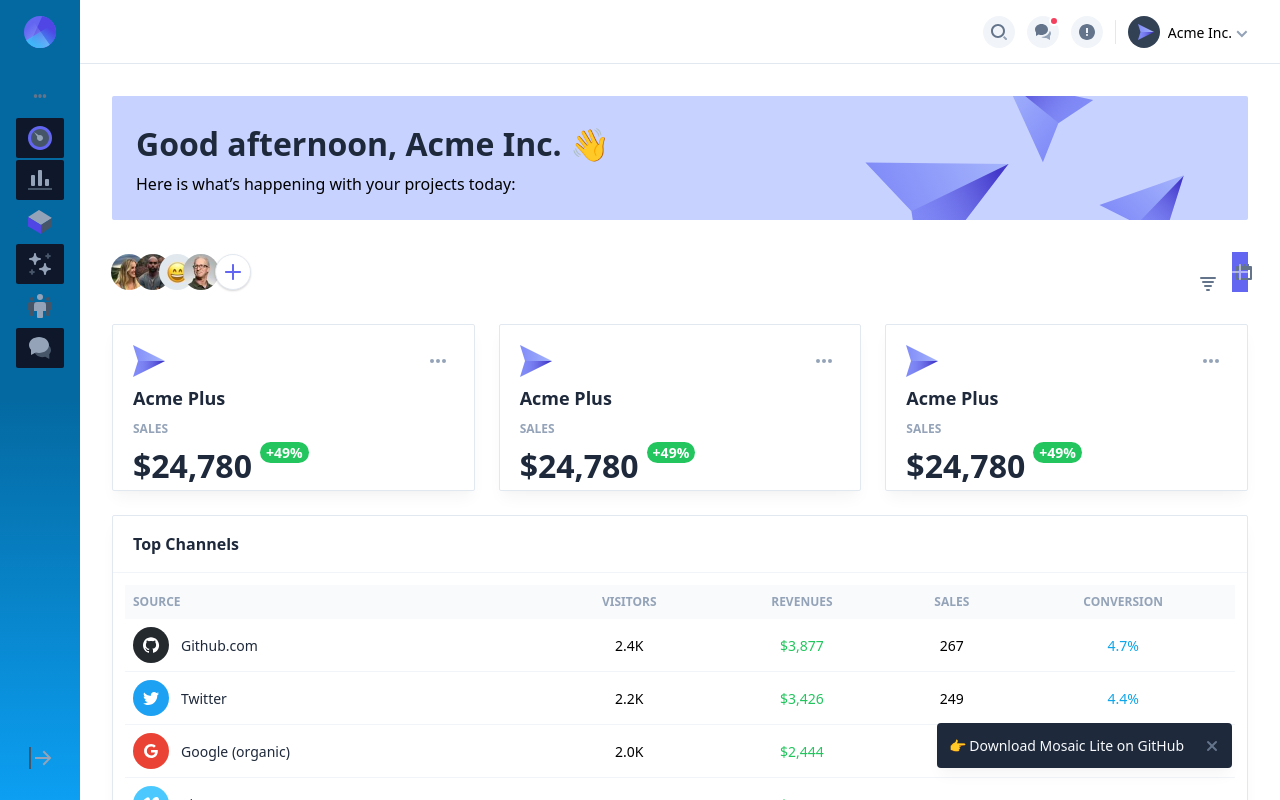
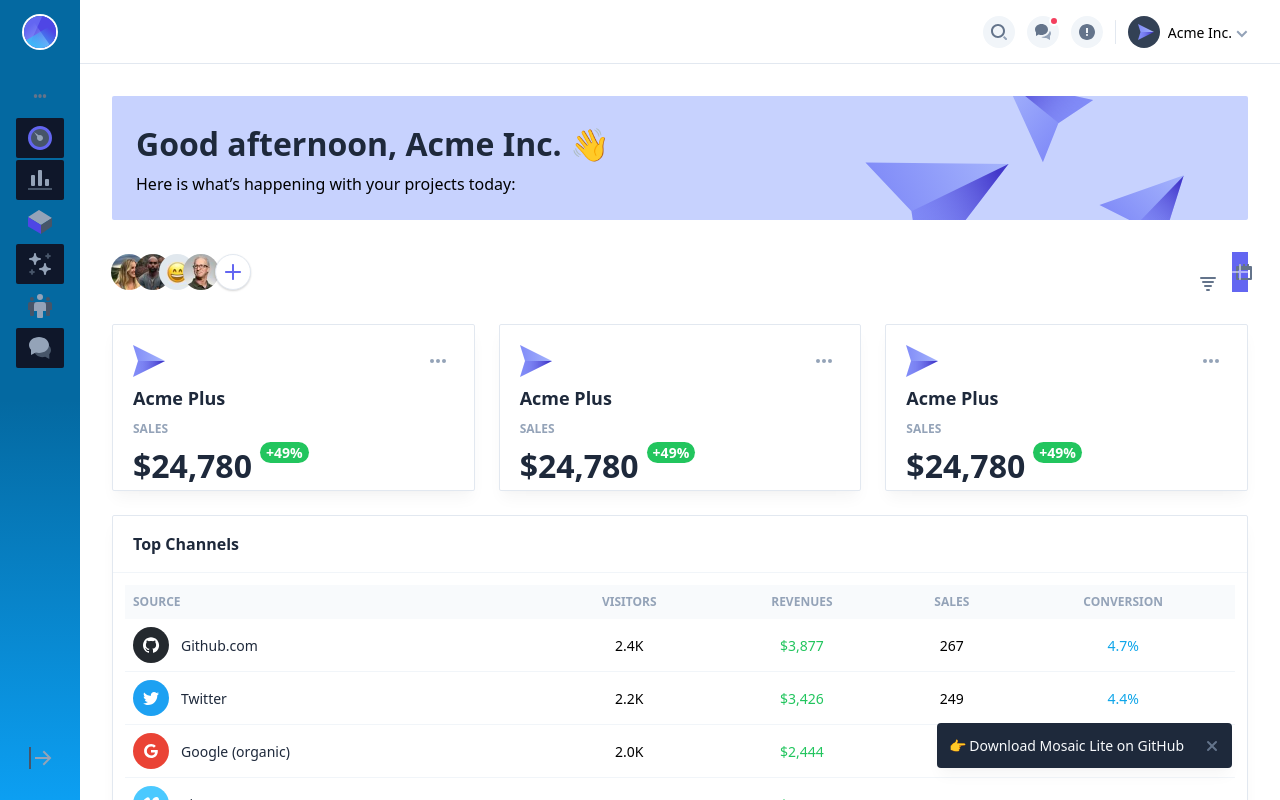
Before and after one commit to mendsalbert/schain, a Next.js app: page /admin/customer/Dashboard in a window 1280 px wide. Built offline with nearby package versions, Linux system fonts and the light colour scheme.

Commit message:
schain ui

```diff
--- a/components/adminPartials/Sidebar.jsx
+++ b/components/adminPartials/Sidebar.jsx
@@ -94,7 +94,11 @@ function Sidebar({ sidebarOpen, setSidebarOpen }) {
             </svg>
           </button>
           {/* Logo */}
-          <div end to="/" className="block">
+          <div
+            end
+            to="/"
+            className="block ring-2 ring-white rounded-full w-max h-max"
+          >
             <svg width="32" height="32" viewBox="0 0 32 32">
               <defs>
                 <linearGradient
```
